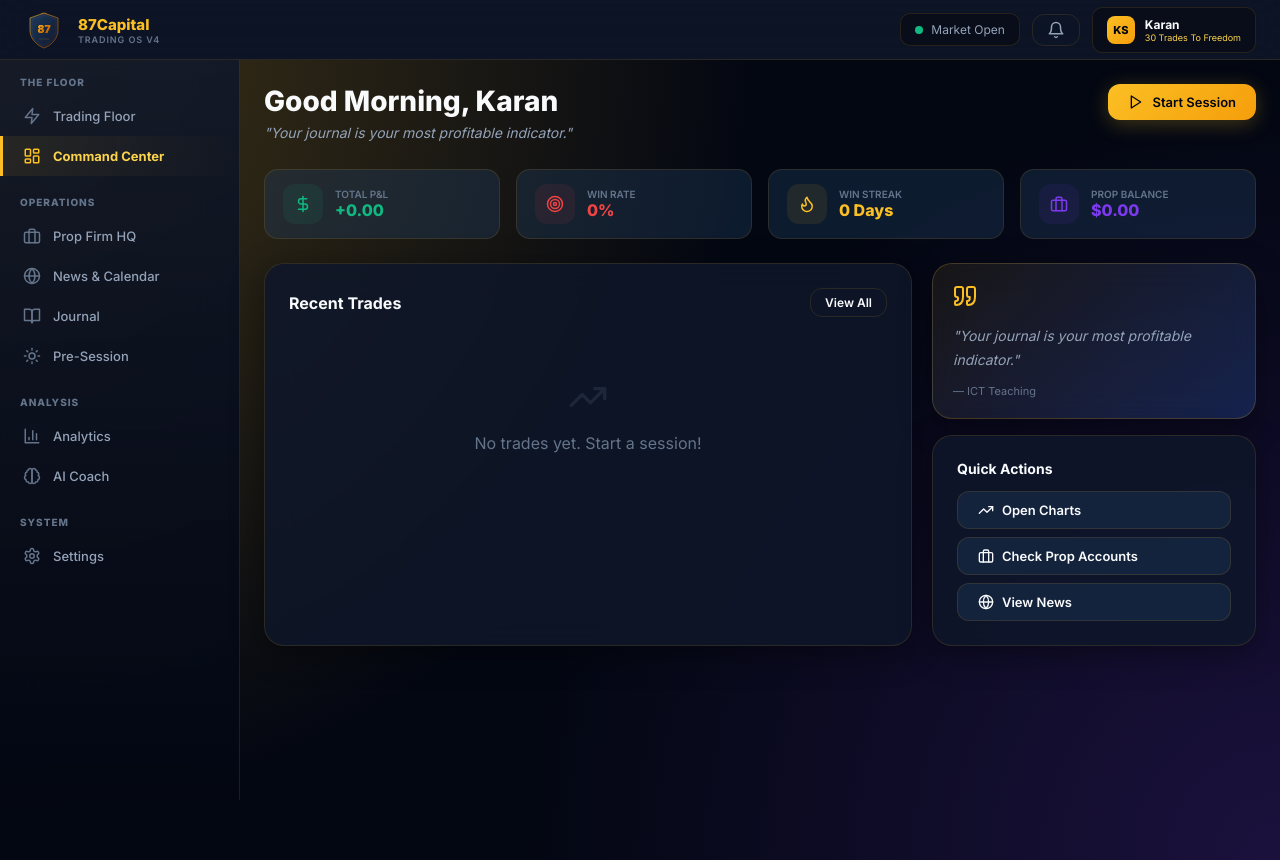
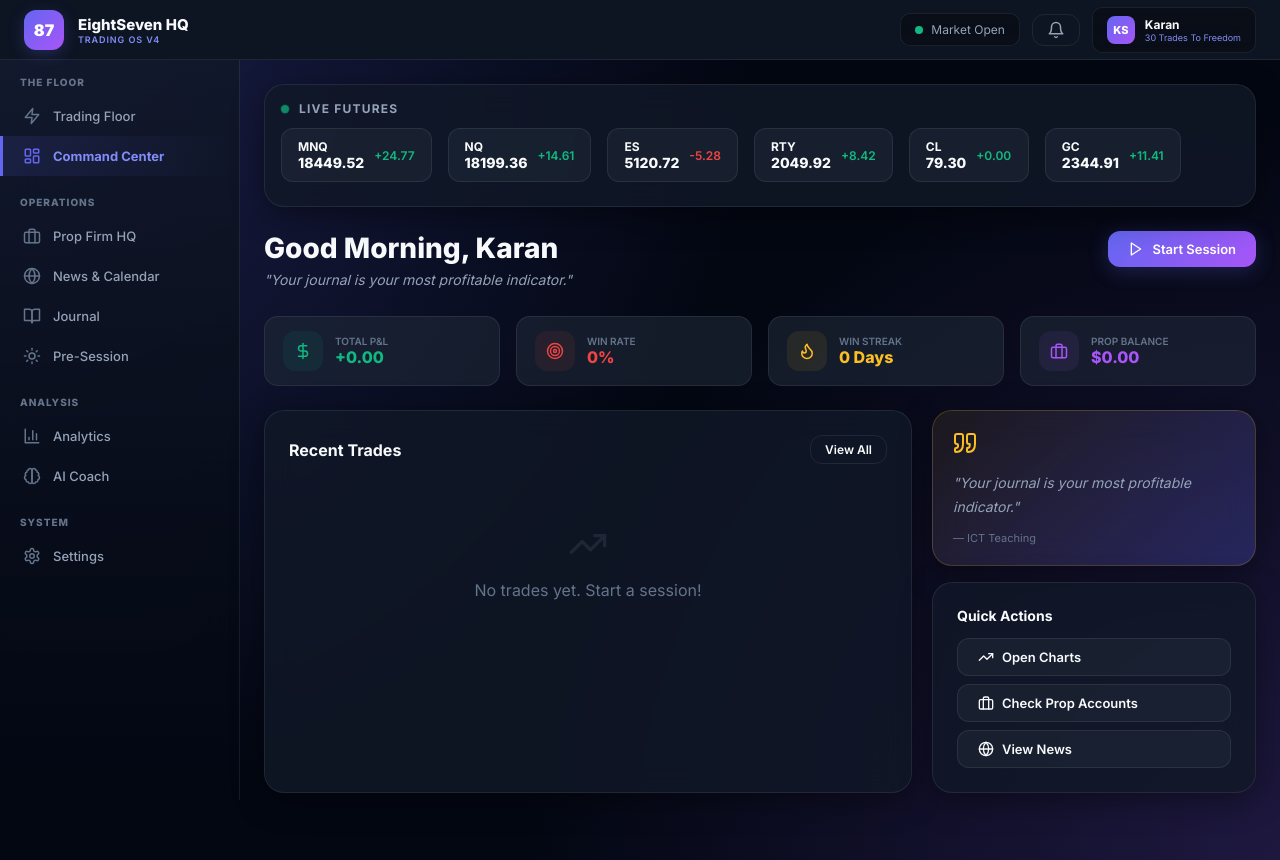
Before and after one commit to EightSeven-maker/Premium-Trading-Command-Center-for-Prop-Firm-Traders, a React (Vite) app: page / in a window 1280 px wide. Built offline with nearby package versions, Linux system fonts and the light colour scheme.

Commit message:
Restore purple theme + add live market data + Trump alerts
- Changed from gold to original purple/indigo theme
- Added live futures market ticker (MNQ, NQ, ES, RTY, CL, GC)
- Added Trump news alert popup system
- Risk calculator removed (as requested)

```diff
--- a/src/App.jsx
+++ b/src/App.jsx
@@ -16,25 +16,25 @@ import {
 } from "recharts";
 
 // ─── THEME & CONSTANTS ──────────────────────────────────────────────────────
-// Premium Fintech Theme: Navy + Gold
+// Original V4 Theme: Dark Purple/Indigo
 const C = {
   bg: "#030712",
-  bgCard: "rgba(15, 23, 42, 0.85)",
-  bgCardAlt: "rgba(30, 58, 90, 0.4)",
-  border: "rgba(251, 191, 36, 0.12)",
-  borderLight: "rgba(251, 191, 36, 0.25)",
-  // Premium Gold - Brand Color
+  bgCard: "rgba(17, 24, 39, 0.8)",
+  bgCardAlt: "rgba(31, 41, 55, 0.6)",
+  border: "rgba(255, 255, 255, 0.08)",
+  borderLight: "rgba(255, 255, 255, 0.15)",
+  // Primary Indigo/Purple
+  accent: "#6366f1",
+  accentLight: "#818cf8",
+  accentGlow: "rgba(99, 102, 241, 0.25)",
+  purple: "#a855f7",
+  purpleGlow: "rgba(139, 92, 246, 0.2)",
+  // Gold (kept for special accents)
   gold: "#fbbf24",
   goldLight: "#fcd34d",
   goldBg: "rgba(251, 191, 36, 0.08)",
   goldBorder: "rgba(251, 191, 36, 0.2)",
   goldGlow: "rgba(251, 191, 36, 0.25)",
-  // Primary Navy
-  accent: "#1e3a8a",
-  accentLight: "#3b82f6",
-  accentGlow: "rgba(59, 130, 246, 0.2)",
-  purple: "#7c3aed",
-  purpleGlow: "rgba(124, 58, 237, 0.2)",
   // Trading Colors
   green: "#10b981",
   greenLight: "#34d399",
@@ -121,10 +121,10 @@ const S = {
       lg: { padding: "14px 28px", fontSize: 15 }
     };
     const variants = {
-      primary: { background: `linear-gradient(135deg, ${C.gold}, ${C.yellow})`, border: "none", boxShadow: `0 4px 20px ${C.goldGlow}`, color: C.bg },
+      primary: { background: `linear-gradient(135deg, ${C.accent}, ${C.purple})`, border: "none", boxShadow: `0 4px 20px ${C.accentGlow}`, color: C.white },
       success: { background: `linear-gradient(135deg, ${C.green}, #059669)`, border: "none", color: C.white },
       danger: { background: `linear-gradient(135deg, ${C.red}, #dc2626)`, border: "none", color: C.white },
-      warning: { background: `linear-gradient(135deg, ${C.yellow}, #d97706)`, border: "none", color: C.bg },
+      warning: { background: `linear-gradient(135deg, ${C.yellow}, #d97706)`, border: "none", color: C.white },
       ghost: { background: "transparent", border: `1px solid ${C.border}`, color: C.text },
       glass: { background: C.bgCardAlt, border: `1px solid ${C.border}`, color: C.text }
     };
@@ -500,13 +500,18 @@ function TopBar({ session, showToast }) {
       padding: "0 24px", position: "fixed", top: 0, left: 0, right: 0, zIndex: 1000,
       backdropFilter: "blur(20px)"
     }}>
-      {/* Logo */}
+      {/* Logo - Original Style */}
       <div style={{ display: "flex", alignItems: "center", gap: 14 }}>
-        <Logo size={40} />
-        <TextLogo />
+        <div style={{
+          width: 40, height: 40, borderRadius: 12,
+          background: `linear-gradient(135deg, ${C.accent}, ${C.purple})`,
+          display: "flex", alignItems: "center", justifyContent: "center",
+          fontWeight: 900, fontSize: 16, color: C.white,
+          boxShadow: `0 4px 16px ${C.accentGlow}`
+        }}>87</div>
         <div>
-          <div style={{ fontSize: 15, fontWeight: 800, color: C.gold }}>87Capital</div>
-          <div style={{ fontSize: 9, color: C.textDim, fontWeight: 600, letterSpacing: "0.1em" }}>TRADING OS V4</div>
+          <div style={{ fontSize: 15, fontWeight: 800, color: C.text }}>EightSeven HQ</div>
+          <div style={{ fontSize: 9, color: C.accentLight, fontWeight: 600, letterSpacing: "0.1em" }}>TRADING OS V4</div>
         </div>
       </div>
 
@@ -541,13 +546,13 @@ function TopBar({ session, showToast }) {
         }}>
           <div style={{
             width: 28, height: 28, borderRadius: 8,
-            background: `linear-gradient(135deg, ${C.gold}, ${C.yellow})`,
+            background: `linear-gradient(135deg, ${C.accent}, ${C.purple})`,
             display: "flex", alignItems: "center", justifyContent: "center",
-            fontSize: 11, fontWeight: 800, color: C.bg
+            fontSize: 11, fontWeight: 800, color: C.white
           }}>KS</div>
           <div>
             <div style={{ fontSize: 12, fontWeight: 700, color: C.text }}>Karan</div>
-            <div style={{ fontSize: 9, color: C.goldLight }}>30 Trades To Freedom</div>
+            <div style={{ fontSize: 9, color: C.accentLight }}>30 Trades To Freedom</div>
           </div>
         </div>
       </div>
@@ -608,13 +613,13 @@ function Sidebar({ page, setPage, session }) {
               <button key={item.id} onClick={() => setPage(item.id)} style={{
                 display: "flex", alignItems: "center", gap: 12, padding: "11px 20px",
                 width: "100%", border: "none", cursor: "pointer", fontFamily: "Inter",
-                background: active ? `linear-gradient(90deg, ${C.gold}15, transparent)` : "transparent",
-                color: active ? C.goldLight : C.textMuted,
+                background: active ? `linear-gradient(90deg, ${C.accent}20, transparent)` : "transparent",
+                color: active ? C.accentLight : C.textMuted,
                 fontWeight: active ? 700 : 500, fontSize: 13,
-                borderLeft: active ? `3px solid ${C.gold}` : "3px solid transparent",
+                borderLeft: active ? `3px solid ${C.accent}` : "3px solid transparent",
                 transition: "all 0.2s ease", textAlign: "left"
               }}>
-                <item.icon size={18} color={active ? C.gold : C.textDim} />
+                <item.icon size={18} color={active ? C.accent : C.textDim} />
                 {item.label}
                 {item.id === "trading-floor" && session.active && (
                   <div style={{ marginLeft: "auto", width: 6, height: 6, borderRadius: "50%", background: C.green }} />
@@ -768,6 +773,116 @@ function TradingFloorPage({ session, onAddTrade, setPage, showToast }) {
   );
 }
 
+// ─── LIVE MARKET DATA ──────────────────────────────────────────────────────
+function LiveMarketTicker() {
+  const [prices, setPrices] = useState({
+    MNQ: { price: 18450.50, change: +25.75 },
+    NQ: { price: 18200.25, change: +15.50 },
+    ES: { price: 5120.75, change: -5.25 },
+    RTY: { price: 2050.00, change: +8.50 },
+    CL: { price: 78.45, change: -0.85 },
+    GC: { price: 2345.80, change: +12.30 }
+  });
+
+  useEffect(() => {
+    const interval = setInterval(() => {
+      setPrices(prev => {
+        const updated = { ...prev };
+        Object.keys(updated).forEach(ticker => {
+          const tick = updated[ticker];
+          const change = (Math.random() - 0.5) * 2;
+          updated[ticker] = {
+            price: tick.price + change,
+            change: tick.change + change
+          };
+        });
+        return updated;
+      });
+    }, 3000);
+    return () => clearInterval(interval);
+  }, []);
+
+  return (
+    <div style={{ display: "flex", gap: 16, overflowX: "auto", paddingBottom: 8 }}>
+      {Object.entries(prices).map(([ticker, data]) => (
+        <div key={ticker} style={{
+          display: "flex", alignItems: "center", gap: 10, padding: "10px 16px",
+          background: C.bgCardAlt, borderRadius: 12, border: `1px solid ${C.border}`, minWidth: 120
+        }}>
+          <div>
+            <div style={{ fontSize: 12, fontWeight: 700, color: C.text }}>{ticker}</div>
+            <div style={{ fontSize: 14, fontWeight: 800, color: C.text }}>{data.price.toFixed(2)}</div>
+          </div>
+          <div style={{
+            fontSize: 12, fontWeight: 600,
+            color: data.change >= 0 ? C.green : C.red
+          }}>
+            {data.change >= 0 ? "+" : ""}{data.change.toFixed(2)}
+          </div>
+        </div>
+      ))}
+    </div>
+  );
+}
+
+// ─── TRUMP NEWS ALERT ──────────────────────────────────────────────────────
+function NewsAlert({ alert, onDismiss }) {
+  if (!alert) return null;
+
+  return (
+    <div style={{
+      position: "fixed", top: 80, left: "50%", transform: "translateX(-50%)",
+      zIndex: 5000, animation: "slideDown 0.4s ease-out", maxWidth: 500, width: "90vw"
+    }}>
+      <div style={{
+        background: `linear-gradient(135deg, ${C.red}, #991b1b)`,
+        border: `2px solid ${C.red}`,
+        borderRadius: 16, padding: 20, boxShadow: `0 8px 32px ${C.red}60`
+      }}>
+        <div style={{ display: "flex", alignItems: "center", gap: 12, marginBottom: 12 }}>
+          <div style={{
+            width: 40, height: 40, borderRadius: "50%", background: "rgba(255,255,255,0.2)",
+            display: "flex", alignItems: "center", justifyContent: "center"
+          }}>
+            <AlertTriangle size={24} color={C.white} />
+          </div>
+          <div>
+            <div style={{ fontSize: 10, fontWeight: 800, color: "rgba(255,255,255,0.7)", textTransform: "uppercase", letterSpacing: "0.1em" }}>
+              URGENT - TRUMP ALERT
+            </div>
+            <div style={{ fontSize: 14, fontWeight: 700, color: C.white }}>{alert.source}</div>
+          </div>
+        </div>
+        <p style={{ fontSize: 14, color: C.white, lineHeight: 1.6, marginBottom: 16 }}>
+          {alert.message}
+        </p>
+        <div style={{ display: "flex", gap: 12 }}>
+          <button
+            onClick={onDismiss}
+            style={{
+              flex: 1, padding: "10px 20px", borderRadius: 10, border: "none",
+              background: "rgba(255,255,255,0.2)", color: C.white, fontWeight: 600, cursor: "pointer"
+            }}
+          >
+            Read & Dismiss
+          </button>
+          <a
+            href={alert.link}
+            target="_blank"
+            rel="noopener noreferrer"
+            style={{
+              flex: 1, padding: "10px 20px", borderRadius: 10, border: "none",
+              background: C.white, color: C.red, fontWeight: 600, textAlign: "center", textDecoration: "none"
+            }}
+          >
+            View on X
+          </a>
+        </div>
+      </div>
+    </div>
+  );
+}
+
 // ─── COMMAND CENTER PAGE ────────────────────────────────────────────────────
 function CommandCenterPage({ trades, session, propAccounts, setPage }) {
   const stats = {
@@ -789,6 +904,15 @@ function CommandCenterPage({ trades, session, propAccounts, setPage }) {
 
   return (
     <div style={{ ...S.page, animation: "fadeIn 0.4s ease-out" }}>
+      {/* Live Market Ticker */}
+      <div style={{ ...S.glassCard, marginBottom: 24, padding: 16 }}>
+        <div style={{ display: "flex", alignItems: "center", gap: 10, marginBottom: 12 }}>
+          <div style={{ width: 8, height: 8, borderRadius: "50%", background: C.green, animation: "livePulse 1.5s infinite" }} />
+          <span style={{ fontSize: 12, fontWeight: 700, color: C.textMuted, textTransform: "uppercase", letterSpacing: "0.1em" }}>Live Futures</span>
+        </div>
+        <LiveMarketTicker />
+      </div>
+
       {/* Header */}
       <div style={{ display: "flex", justifyContent: "space-between", alignItems: "flex-start", marginBottom: 28 }}>
         <div>
@@ -1821,6 +1945,31 @@ export default function App() {
   const [toast, setToast] = useState(null);
   const [lastSessionData, setLastSessionData] = useState(null);
   const [showSessionSummary, setShowSessionSummary] = useState(false);
+  const [newsAlert, setNewsAlert] = useState(null);
+
+  // Simulated Trump News Alerts
+  const trumpAlerts = [
+    { source: "TRUTH Social", message: "Big tariff announcement coming tomorrow. Get ready!", link: "https://truthsocial.com" },
+    { source: "TRUMP", message: "Markets will be GREAT again! Fed should cut rates NOW.", link: "https://truthsocial.com" },
+    { source: "X - @realDonaldTrump", message: "China trade deal is dead. New tariffs incoming!", link: "https://x.com/realDonaldTrump" },
+    { source: "BREAKING - Trump", message: "Just spoke with Xi. Big announcement coming this week!", link: "https://truthsocial.com" },
+    { source: "TRUTH Social", message: "The Fed is our enemy. Interest rates should be ZERO!", link: "https://truthsocial.com" }
+  ];
+
+  // Show random news alert every 2-5 minutes (simulated)
+  useEffect(() => {
+    const showAlert = () => {
+      if (!newsAlert) {
+        const randomAlert = trumpAlerts[Math.floor(Math.random() * trumpAlerts.length)];
+        setNewsAlert(randomAlert);
+        showToast("URGENT: Trump Alert Received!", "warning");
+      }
+    };
+
+    // Show first alert after 30 seconds for demo
+    const timer = setTimeout(showAlert, 30000);
+    return () => clearTimeout(timer);
+  }, []);
 
   // Toast helper
   const showToast = (message, type = "info") => {
@@ -1892,13 +2041,16 @@ export default function App() {
   return (
     <div style={{
       background: C.bg, color: C.text, fontFamily: "Inter, -apple-system, BlinkMacSystemFont, sans-serif", minHeight: "100vh",
-      backgroundImage: `radial-gradient(circle at 0% 0%, ${C.goldGlow} 0%, transparent 50%), radial-gradient(circle at 100% 100%, ${C.purpleGlow} 0%, transparent 50%)`
+      backgroundImage: `radial-gradient(circle at 0% 0%, ${C.accentGlow} 0%, transparent 50%), radial-gradient(circle at 100% 100%, ${C.purpleGlow} 0%, transparent 50%)`
     }}>
       <TopBar session={session} />
       <Sidebar page={page} setPage={setPage} session={session} />
       <main style={{ marginLeft: 240, marginTop: 60, minHeight: "calc(100vh - 60px)" }}>
         {renderPage()}
       </main>
+
+      {/* Trump News Alert Popup */}
+      <NewsAlert alert={newsAlert} onDismiss={() => setNewsAlert(null)} />
 
       {/* Session End Button */}
       {session.active && (
@@ -1930,13 +2082,13 @@ export default function App() {
         @keyframes firePulse { 0%, 100% { filter: brightness(1); } 50% { filter: brightness(1.3); } }
         @keyframes float { 0%, 100% { transform: translateY(0); } 50% { transform: translateY(-8px); } }
         @keyframes slideInRight { from { transform: translateX(100%); opacity: 0; } to { transform: translateX(0); opacity: 1; } }
+        @keyframes slideDown { from { transform: translateX(-50%) translateY(-100%); opacity: 0; } to { transform: translateX(-50%) translateY(0); opacity: 1; } }
         * { scrollbar-width: thin; scrollbar-color: ${C.border} transparent; }
         ::-webkit-scrollbar { width: 6px; }
         ::-webkit-scrollbar-thumb { background: ${C.border}; border-radius: 10px; }
         body { margin: 0; }
         select option { background: ${C.bgCard}; }
         input[type="number"]::-webkit-inner-spin-button { opacity: 0.5; }
-        @import url('https://fonts.googleapis.com/css2?family=IBM+Plex+Sans:wght@300;400;500;600;700;800&display=swap');
       `}</style>
     </div>
   );
```
